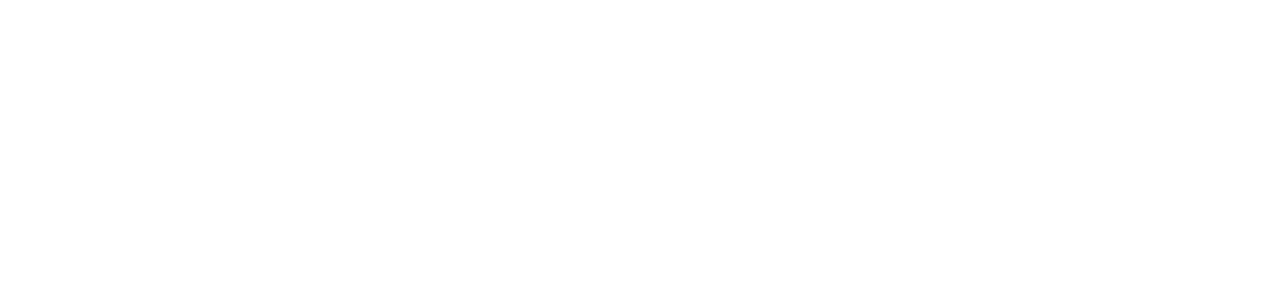
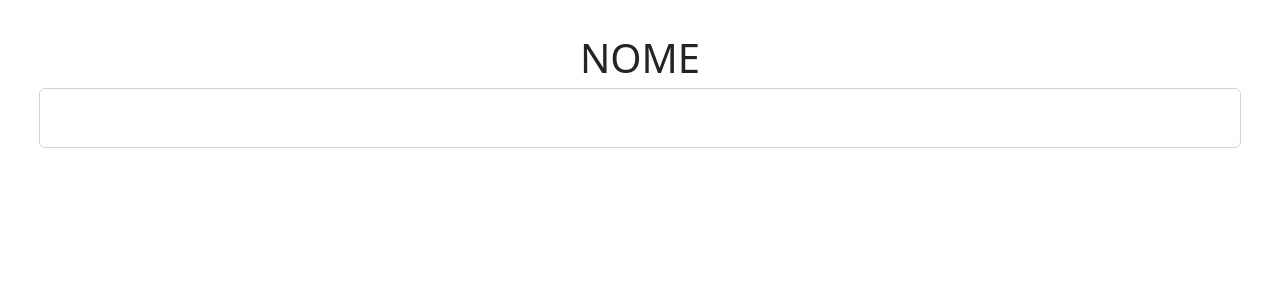
Before and after one commit to jvsprompt/absatecimento-react, a React (Create React App) app: page /abastecimento in a window 1280 px wide. Before the commit this address had no page. Shown: the top 300 px of the page. Built offline with nearby package versions, Linux system fonts and the light colour scheme.

Commit message:
Página de abastecimento adicionado

```diff
--- a/src/App.js
+++ b/src/App.js
@@ -4,6 +4,7 @@
 import Home from './pages/Home';
 import Form from './pages/Form';
 import Equipaments from './pages/Equipaments';
+import FuelRegistration from './pages/FuelRegistration';
 
 import 'bootstrap/dist/css/bootstrap.min.css';
 import './css/Form.css';
@@ -17,6 +18,7 @@
           <Route path="/" element={<Home />} />
           <Route path="/formulario" element={<Form />} />
           <Route path="/equipamentos" element={<Equipaments />} />
+          <Route path="/abastecimento" element={<FuelRegistration />} />
         </Routes>
       </BrowserRouter>
     </AppProvider>
--- a/src/pages/Form.jsx
+++ b/src/pages/Form.jsx
@@ -1,4 +1,5 @@
 import React, { useState } from 'react';
+
 import InputDate from '../components/InputDate';
 import InputDropdown from '../components/InputDropdown';
 import InputText from '../components/InputText';
--- /dev/null
+++ b/src/pages/FuelRegistration.jsx
@@ -0,0 +1,21 @@
+import React, { useState } from 'react';
+
+import InputText from '../components/InputText';
+
+function FuelRegistration() {
+  const [name, setName] = useState('');
+
+  return (
+    <div className='main-div'>
+      <InputText
+        name='NOME'
+        entry=''
+        value={name}
+        change={setName}
+        localStore={true}
+      />
+    </div>
+  );
+}
+
+export default FuelRegistration;
--- a/src/pages/Home.jsx
+++ b/src/pages/Home.jsx
@@ -6,7 +6,12 @@
     <div>
       <h1>Home</h1>
       <Link to={`/equipamentos`}>Ir para equipamentos</Link>
+      <br />
+      <br />
       <Link to={`/formulario`}>Ir para formulário</Link>
+      <br />
+      <br />
+      <Link to={`/abastecimento`}>Ir para abastecimento</Link>
     </div>
   );
 }
```
